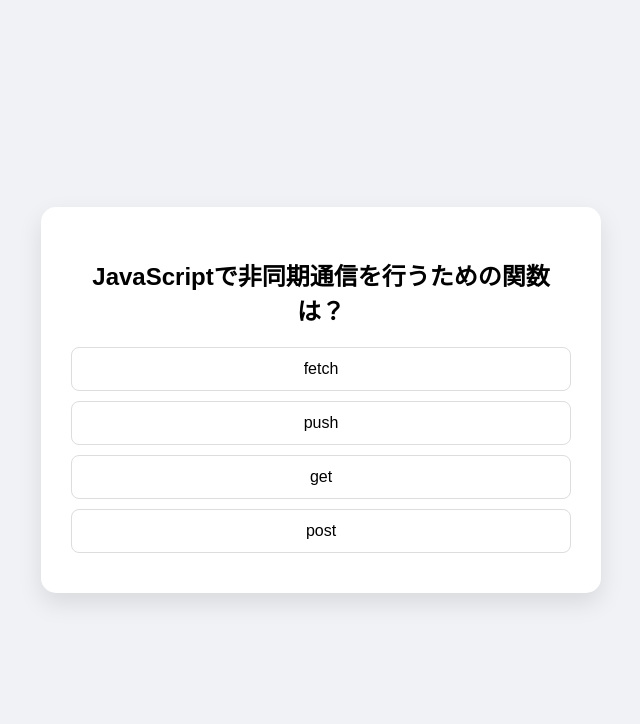
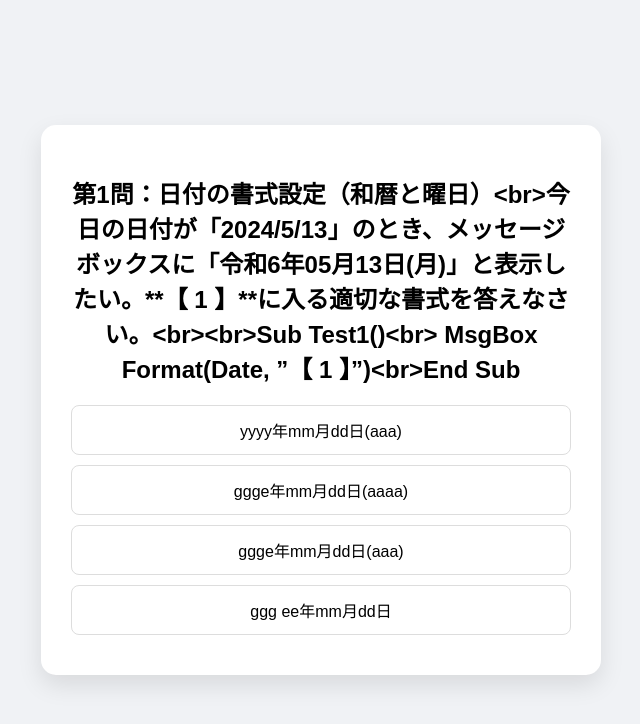
Before and after one commit to seki623/4Quiz_v1, a plain HTML site: page index.html in a window 1280 px wide. Shown: the whole page, without its empty margins (319-959 px from the left). Drawn offline with Linux system fonts and the light colour scheme.

Commit message:
Add files via upload

```diff
--- a/questions.json
+++ b/questions.json
@@ -1,12 +1,191 @@
 [
   {
-    "q": "JavaScriptで非同期通信を行うための関数は？",
-    "a": ["fetch", "push", "get", "post"],
-    "correct": 0
+    "q": "第1問：日付の書式設定（和暦と曜日）<br>今日の日付が「2024/5/13」のとき、メッセージボックスに「令和6年05月13日(月)」と表示したい。**【 1 】**に入る適切な書式を答えなさい。<br><br>Sub Test1()<br>    MsgBox Format(Date, ”【 1 】”)<br>End Sub",
+    "a0": "yyyy年mm月dd日(aaa)",
+    "a1": "ggge年mm月dd日(aaaa)",
+    "a2": "ggge年mm月dd日(aaa)",
+    "a3": "ggg ee年mm月dd日",
+    "correct": "2",
+    "explanation": "Format関数で和暦を表示するには、年号を表す「ggg」と、和暦の年を表す「e」（1桁で表示）または「ee」（2桁固定）を組み合わせます。また、日本語の曜日を1文字で表示するには「aaa」を使用します（「aaaa」は「月曜日」になります）。"
   },
   {
-    "q": "GitHubでWebサイトを無料公開する機能の名前は？",
-    "a": ["GitHub Sites", "GitHub Web", "GitHub Pages", "GitHub Hosting"],
-    "correct": 2
+    "q": "第2問：InStr関数の構文規則<br>文字列の中から特定の文字を検索したい。次のうち、実行した際にコンパイルエラーになる記述はどれか。<br><br>Sub Test2()<br>    Dim pos As Long<br>    ' 以下のいずれかを実行<br>    pos = 【 1 】<br>    MsgBox pos<br>End Sub",
+    "a0": "InStr(1, ”ABC”, ”B”)",
+    "a1": "InStr(”ABC”, ”B”)",
+    "a2": "InStr(string1:=”ABC”, string2:=”B”)",
+    "a3": "InStr(2, ”ABC”, ”B”)",
+    "correct": "2",
+    "explanation": "InStr関数は非常に特殊で、名前付き引数（arg:=value）を使用することができません。これを使用するとコンパイルエラーが発生します。一方、検索開始位置を指定する引数は省略可能ですが、比較モード（compare）を指定する場合は開始位置も必ず指定する必要があります。"
+  },
+  {
+    "q": "第3問：負の数に対する整数処理<br>次のマクロを実行したとき、メッセージボックスに表示される数値として正しいものを答えなさい。<br><br>Sub Test3()<br>    MsgBox Fix(-99.2)<br>End Sub",
+    "a0": "-99",
+    "a1": "-100",
+    "a2": "99",
+    "a3": "100",
+    "correct": "0",
+    "explanation": "Fix関数は指定した数値の整数部分を返します。正の数の場合は Int 関数と同じ結果になりますが、負の数の場合は異なります。Fix は「その数値以上の最小の整数（0に近い方）」を返すため、-99.2 の場合は -99 となります。"
+  },
+  {
+    "q": "第4問：VBA独自の丸め処理（銀行型丸め）<br>次のマクロを実行したとき、変数 R に格納される数値として正しいものを答えなさい。<br><br>SubTest4()<br>    Dim R As Double<br>    R = Round(2.5)<br>End Sub",
+    "a0": "3",
+    "a1": "2",
+    "a2": "2.5",
+    "a3": "0",
+    "correct": "1",
+    "explanation": "ワークシート関数のROUNDは四捨五入ですが、VBAのRound関数は「銀行型丸め（最近接偶数への丸め）」偶数の方に丸められるため、2.5 は 2 になります（1.5 は 2 に、2.5 も 2 になります）。"
+  },
+  {
+    "q": "第5問：ワークシート関数の利用と日付検索<br>セルA1に日付が入っている。VLOOKUP関数を使ってB列の値を検索する際、日付を正しく検索するための最も確実な記述はどれか。<br><br>Sub Test5()<br>    Dim res As Variant<br>    res = WorksheetFunction.VLookup(【 1 】, Range(”A:B”), 2, 0)<br>End Sub",
+    "a0": "Cells(1, 1).Value",
+    "a1": "Cells(1, 1).Text",
+    "a2": "Cells(1, 1)",
+    "a3": "Cells(1, 1).Value2",
+    "correct": "2",
+    "explanation": "WorksheetFunction でVLOOKUPなどの検索系関数に日付を渡す場合、.Value プロパティを指定すると正しく検索されないことがあります。ソースによれば、**.Value を指定しない（Rangeオブジェクトそのものを渡す）**ことが、簡単で確実な方法とされています。"
+  },
+  {
+    "q": "第6問：Like演算子によるパターンマッチング<br>文字列が「a」で始まり「b」で終わる3文字で、真ん中の1文字が「数字」であるか判定したい。**【 1 】**に入る適切なパターンを答えなさい。<br><br>Sub Test6()<br>    If ”a1b” Like ”【 1 】” Then<br>        MsgBox ”一致しました”<br>    End If<br>End Sub",
+    "a0": "a*b",
+    "a1": "a?b",
+    "a2": "a#b",
+    "a3": "a[A-Z]b",
+    "correct": "2",
+    "explanation": "Like演算子において、「#」は任意の数字1文字（0-9）を表します。「*」は任意の数の文字、「?」は任意の1文字（数字に限らない）を表すため、数字1文字を特定する場合は「#」が適切です。"
+  },
+  {
+    "q": "第7問：関数と括弧()の記述ルール<br>メッセージボックスで「はい」「いいえ」を表示させ、ユーザーがどちらを押したかによって処理を分岐させたい。**【 1 】**に入る正しい記述はどれか。<br><br>Sub Test7()<br>    If 【 1 】 = vbYes Then<br>        MsgBox ”実行します”<br>    End If<br>End Sub",
+    "a0": "MsgBox ”続けますか？”, vbYesNo",
+    "a1": "MsgBox(”続けますか？”, vbYesNo)",
+    "a2": "MsgBox ”続けますか？”, vbYesNo = vbYes",
+    "a3": "Call MsgBox(”続けますか？”, vbYesNo)",
+    "correct": "1",
+    "explanation": "VBA関数において、その戻り値（実行結果）を If 文の判定や変数への代入に使用する場合、必ず引数を括弧 () で囲む必要があります。単にメッセージを表示するだけの（戻り値を使わない）場合は、括弧を付けずに記述します。"
+  },
+  {
+    "q": "第8問：文字列の置換と削除<br>変数 S に格納された「123-456」からハイフンを取り除き、「123456」という文字列を作成したい。**【 1 】**に入る適切な記述はどれか。<br><br>Sub Test8()<br>    Dim S As String<br>    S = ”123-456”<br>    S = 【 1 】<br>End Sub",
+    "a0": "Trim(S, ”-”)",
+    "a1": "Replace(S, ”-”, ””)",
+    "a2": "StrConv(S, ”-”, ””)",
+    "a3": "Mid(S, ”-”, ””)",
+    "correct": "1",
+    "explanation": "Replace関数は指定した文字列を別の文字列で置換します。置換先の文字列に ””（空文字） を指定することで、特定の文字を「削除」する処理として利用できます。Trim は両端のスペースのみを削除する関数です。"
+  },
+  {
+    "q": "第1問：大文字・小文字の変換<br>セルA1に入力されている「vba」という小文字を、定数 vbUpperCase を使って「VBA」に変換してメッセージボックスに表示したい。**【 1 】**に入る適切な関数はどれか。<br><br>Sub Test1()<br>    MsgBox 【 1 】(Range(”A1”), vbUpperCase)<br>End Sub",
+    "a0": "UCase",
+    "a1": "LCase",
+    "a2": "StrConv",
+    "a3": "Format",
+    "correct": "2",
+    "explanation": "StrConv関数は、第2引数に指定した定数（vbUpperCaseなど）に基づいて、文字列を大文字、小文字、全角、半角などに一括変換します,。UCase関数も大文字変換を行いますが、引数の構成が異なるため、このコードの形式には StrConv が適切です。"
+  },
+  {
+    "q": "第2問：特定の文字を消去する<br>セルA1に入力されている「090-1234-5678」から、すべてのハイフン「-」を削除して「09012345678」にしたい。**【 1 】**に入る適切な関数はどれか。<br><br>Sub Test2()<br>    Cells(1, 2) = 【 1 】(Cells(1, 1), ”-”, ””)<br>End Sub",
+    "a0": "Trim",
+    "a1": "InStr",
+    "a2": "Replace",
+    "a3": "Mid",
+    "correct": "2",
+    "explanation": "Replace関数は、指定された文字列の一部を別の文字列で置換する関数です。置換する文字列（第3引数）に ””（空文字）を指定することで、特定の文字を削除する処理を行うことができます。"
+  },
+  {
+    "q": "第3問：全角への変換<br>アルファベットの「ABC」を、全角文字の「ＡＢＣ」に変換して表示したい。**【 1 】**に入る適切な関数はどれか。<br><br>Sub Test3()<br>    MsgBox 【 1 】(”ABC”, vbWide)<br>End Sub",
+    "a0": "StrConv",
+    "a1": "UCase",
+    "a2": "Format",
+    "a3": "LCase",
+    "correct": "0",
+    "explanation": "StrConv関数の第2引数に定数 vbWide を指定することで、文字列内の半角文字（1バイト）を全角文字（2バイト）に変換できます,。"
+  },
+  {
+    "q": "第4問：文字数のカウント<br>変数 L に、文字列「マクロVBA」の文字数を格納したい。結果が「6」となる適切な関数はどれか。<br><br>Sub Test4()<br>    Dim L As Long<br>    L = 【 1 】(”マクロVBA”)<br>End Sub",
+    "a0": "LenB",
+    "a1": "Len",
+    "a2": "Count",
+    "a3": "InStr",
+    "correct": "1",
+    "explanation": "Len関数は、指定した文字列の文字数を表す値を返します。VBAでは全角文字も1文字として数えられるため、「マクロVBA」は6文字となります,。LenBはバイト数を返すため、この場合は異なる数値になります。"
+  },
+  {
+    "q": "第5問：日付データの作成<br>引数に「2025, 1, 1」と数値で指定して、2025年1月1日の日付データを変数 MyDate に代入したい。**【 1 】**に入る適切な関数はどれか。<br><br>Sub Test5()<br>    Dim MyDate As Date<br>    MyDate = 【 1 】(2025, 1, 1)<br>End Sub",
+    "a0": "DateValue",
+    "a1": "DateAdd",
+    "a2": "Format",
+    "a3": "DateSerial",
+    "correct": "3",
+    "explanation": "DateSerial関数は、引数に指定した年、月、日に対応する日付の値を返します。ワークシート関数の DATE と同様の役割を持ちます。"
+  },
+  {
+    "q": "第6問：指定期間後の日付<br>セルA1に「2021/9/10」が入っている。この「2ヶ月後」の日付（2021/11/10）を取得したい。**【 1 】**に入る適切な関数はどれか。<br><br>Sub Test6()<br>    Cells(1, 2) = 【 1 】(”m”, 2, Cells(1, 1))<br>End Sub",
+    "a0": "DateAdd",
+    "a1": "DateSerial",
+    "a2": "DateValue",
+    "a3": "DatePart",
+    "correct": "0",
+    "explanation": "DateAdd関数は、指定された時間間隔（”m”は月）を、指定した数（2）だけ加算した日付の値を返します,。"
+  },
+  {
+    "q": "第7問：日付の有効性判定<br>変数 Target に入っている「2024/2/30」のような文字列が、日付として認識できる正しい形式かどうかを判定したい。**【 1 】**に入る適切な関数はどれか。<br><br>Sub Test7()<br>    If 【 1 】(”2024/2/30”) = False Then<br>        MsgBox ”正しい日付ではありません”<br>    End If<br>End Sub",
+    "a0": "IsNumeric",
+    "a1": "IsEmpty",
+    "a2": "IsDate",
+    "a3": "CDate",
+    "correct": "2",
+    "explanation": "IsDate関数は、式を日付に変換できるかどうかを調べ、結果をブール型（True/False）で返します。存在しない「2月30日」などの場合は False を返します。"
+  },
+  {
+    "q": "第8問：時刻の書式設定<br>現在の時刻が「9時5分3秒」のとき、Format関数を使って「09:05:03」と常に2桁（24時間制）で表示させたい。第2引数に指定する適切な書式はどれか。<br><br>Sub Test8()<br>    MsgBox Format(Now, ”【 1 】”)<br>End Sub",
+    "a0": "h:m:s",
+    "a1": "hh:mm:ss",
+    "a2": "hh:nn:ss",
+    "a3": "h時n分s秒",
+    "correct": "2",
+    "explanation": "時刻の書式において、分を表すのは n または nn です。m や mm も、時間の指定である h の直後であれば分と解釈されますが、月（Month）との混同を避けるため、時刻指定では n を使用するのが推奨されます,。2桁固定にするには nn を使います。"
+  },
+  {
+    "q": "第9問：文字の位置を調べる<br>文字列「123aAbBcC」の中から、大文字の「A」が何文字目にあるかを数値で取得したい（結果は5）。**【 1 】**に入る適切な関数はどれか。<br><br>Sub Test9()<br>    MsgBox 【 1 】(”123aAbBcC”, ”A”)<br>End Sub",
+    "a0": "Replace",
+    "a1": "InStr",
+    "a2": "Mid",
+    "a3": "StrConv",
+    "correct": "1",
+    "explanation": "InStr関数は、ある文字列の中から指定した文字列を検索し、最初に見つかった文字位置を数値で返す関数です,。この問題では大文字の「A」を数えると5文字目にあたります。"
+  },
+  {
+    "q": "第10問：負の数の整数化<br>次のコードを実行したとき、メッセージボックスに表示される数値として正しいものはどれか。<br><br>Sub Test10()<br>    MsgBox Fix(-99.2)<br>End Sub",
+    "a0": "-99",
+    "a1": "-100",
+    "a2": "99",
+    "a3": "100",
+    "correct": "0",
+    "explanation": "Fix関数は指定した数値の整数部分を返します。負の数値の場合、その数値以上の最小の値を返す（0に近い方の整数を返す）ため、-99.2 は -99 となります,。"
+  },
+  {
+    "q": "第11問：戻り値を利用するMsgBox<br>ユーザーが「はい」か「いいえ」かを選択し、その結果を変数 A に格納したい。適切な記述はどれか。<br><br>Sub Test11()<br>    Dim A As Long<br>    A = 【 1 】<br>    If A = vbYes Then MsgBox ”実行します”<br>End Sub",
+    "a0": "MsgBox ”実行しますか？”, vbYesNo",
+    "a1": "MsgBox(”実行しますか？”, vbYesNo)",
+    "a2": "MsgBox ”実行しますか？”, vbYesNo = vbYes",
+    "a3": "Call MsgBox(”実行しますか？”, vbYesNo)",
+    "correct": "1",
+    "explanation": "VBA関数において、関数の実行結果（戻り値）を変数に代入して利用する場合は、必ず引数をカッコ () で囲む必要があります。"
+  },
+  {
+    "q": "第12問：ブックの別名保存<br>既存のブックを開き、それを別の名前で新しく保存したい。**【 1 】と【 2 】**に入る適切なメソッドの組み合わせはどれか。<br><br>Sub Test12()<br>    Workbooks.【 1 】 ”C:\\売上.xlsx”<br>    ActiveWorkbook.【 2 】 ”C:\\売上_コピー.xlsx”<br>End Sub",
+    "a0": "【1】Add 【2】Save",
+    "a1": "【1】Open 【2】SaveAs",
+    "a2": "【1】Add 【2】SaveAs",
+    "a3": "【1】Open 【2】Save",
+    "correct": "1",
+    "explanation": "既存のブックを開くには Openメソッド を使用します。また、開いているブックを別のファイル名を指定して新しく保存するには SaveAsメソッド を使用します（会話履歴より）。"
+  },
+  {
+    "q": "第13問：保存して閉じる<br>マクロ内で、現在の変更内容を保存してブックを閉じたい。**【 1 】**に入る適切な記述はどれか。<br><br>Sub Test13()<br>    ActiveWorkbook.【 1 】<br>End Sub",
+    "a0": "Close",
+    "a1": "Close False",
+    "a2": "Close True",
+    "a3": "SaveAs",
+    "correct": "2",
+    "explanation": "Closeメソッドにおいて、第1引数に True（または SaveChanges:=True）を指定すると、変更を保存してからファイルを閉じます（会話履歴より）。"
   }
 ]
--- a/script.js
+++ b/script.js
@@ -8,16 +8,27 @@
         quizData = data;
         showQuestion();
     })
-    .catch(error => console.error("データの読み込みに失敗しましたわ:", error));
+    .catch(error => {
+        console.error("データの読み込みに失敗しましたわ:", error);
+        document.getElementById("question").textContent = "データの読み込みに失敗しました。";
+    });
 
 // 2. 問題を表示する
 function showQuestion() {
+    // 解説エリアを隠す
+    const expContainer = document.getElementById("explanation-container");
+    if (expContainer) expContainer.style.display = "none";
+
     const data = quizData[currentIdx];
     document.getElementById("question").textContent = data.q;
+
     const choicesDiv = document.getElementById("choices");
     choicesDiv.innerHTML = "";
 
-    data.a.forEach((choice, i) => {
+    // スプレッドシートの形式に合わせて a0, a1, a2, a3 を配列にまとめます
+    const choices = [data.a0, data.a1, data.a2, data.a3];
+
+    choices.forEach((choice, i) => {
         const btn = document.createElement("button");
         btn.textContent = choice;
         btn.onclick = () => checkAnswer(i);
@@ -25,13 +36,41 @@
     });
 }
 
-// 3. 正解判定
+// 3. 正解判定と解説の表示
 function checkAnswer(idx) {
-    if (idx === quizData[currentIdx].correct) {
-        alert("正解ですわ！");
+    const data = quizData[currentIdx];
+    const expContainer = document.getElementById("explanation-container");
+    const resultText = document.getElementById("result-text");
+    const expText = document.getElementById("explanation-text");
+
+    // 全ての選択肢ボタンを無効化（解説中に何度も押せないようにします）
+    const buttons = document.querySelectorAll("#choices button");
+    buttons.forEach(btn => btn.disabled = true);
+
+    // 正誤判定
+    if (idx === parseInt(data.correct)) {
+        resultText.textContent = "⭕ 正解ですわ！";
+        resultText.style.color = "#28a745"; // 清潔感のある緑色
     } else {
-        alert("残念、不正解です...");
+        resultText.textContent = "❌ 不正解です...";
+        resultText.style.color = "#dc3545"; // 警告の赤色
     }
-    currentIdx = (currentIdx + 1) % quizData.length;
-    showQuestion();
+
+    // 解説文を表示（JSONのexplanationキーを読み込みます）
+    expText.textContent = data.explanation;
+    expContainer.style.display = "block";
 }
+
+// 4. 次の問題へ進む（「次の問題へ」ボタンから呼ばれます）
+function nextQuestion() {
+    currentIdx++;
+
+    // 全問終了したら最初に戻る（または終了メッセージを出す）
+    if (currentIdx < quizData.length) {
+        showQuestion();
+    } else {
+        alert("全問終了しましたわ！最初からやり直します。");
+        currentIdx = 0;
+        showQuestion();
+    }
+}
```
Also changed, not shown: index.html (+5 -0 lines).
